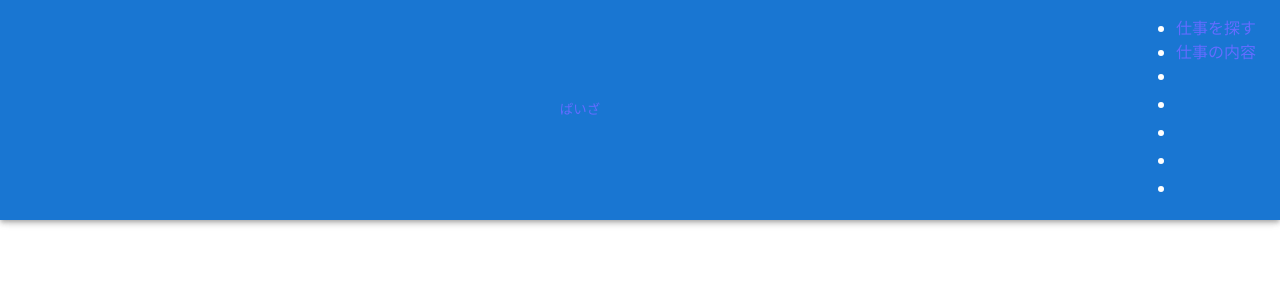
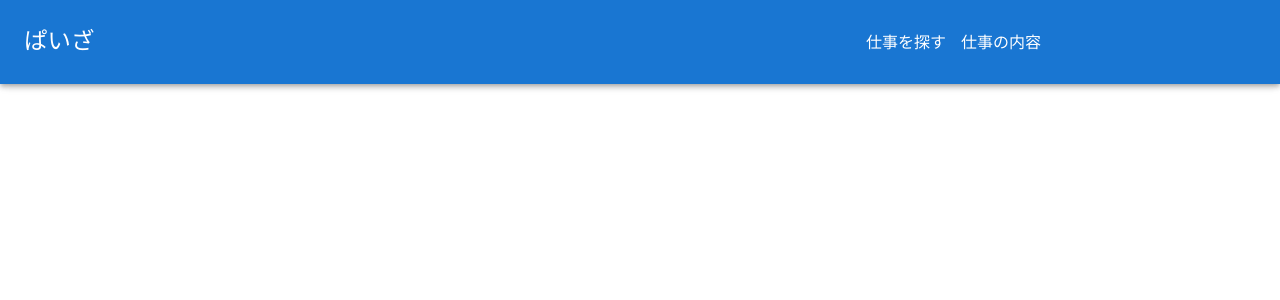
Before and after one commit to aorin0523/team2, a React (Vite) app in the folder src/frontend/: page /user/details in a window 1280 px wide. Shown: the top 300 px of the page. Built offline with nearby package versions, Linux system fonts and the light colour scheme; some icons are missing.

Commit message:
update: import css

```diff
--- a/src/frontend/src/pages/UserCaseDetails.jsx
+++ b/src/frontend/src/pages/UserCaseDetails.jsx
@@ -10,6 +10,7 @@ import React from 'react';
 import AppBar from '@mui/material/AppBar';
 import Toolbar from '@mui/material/Toolbar';
 import Typography from '@mui/material/Typography';
+import '../css/UserCaseDetails.css'
 
 function App() {
 
@@ -27,7 +28,7 @@ return (
         <Typography variant="h6" noWrap component="div" sx={{ flexGrow: 1 }}>
           <div className='header-left'>
             <a href='/'>
-                <h6>ぱいざ</h6>
+                <h3>ぱいざ</h3>
             </a>
         </div>
         </Typography>
```
